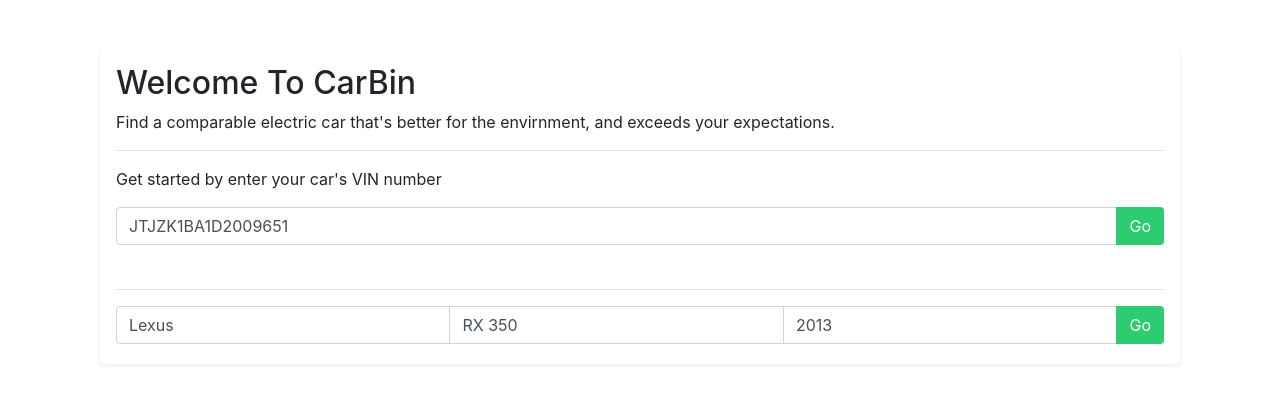
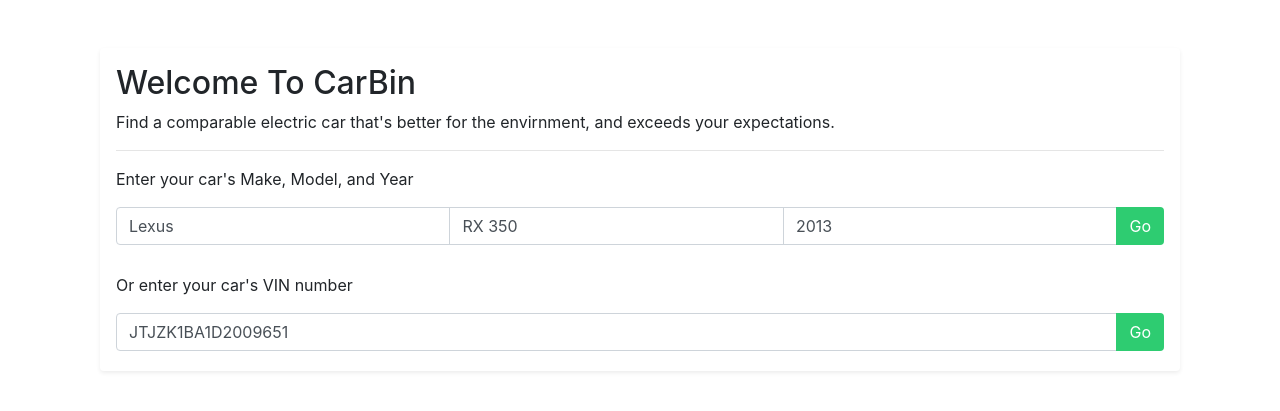
Before and after one commit to JosephShepin/CarBin, a Flask app: page / in a window 1280 px wide. Shown: the part 62-473 px from the top of the page. Run offline with Flask 2, Linux system fonts and the light colour scheme; some libraries are stand-ins or nearby versions.

Commit message:
html tweaks2

```diff
--- a/templates/collect.html
+++ b/templates/collect.html
@@ -6,22 +6,22 @@
             <h2>Welcome To CarBin</h2>
             <p>Find a comparable electric car that's better for the envirnment, and exceeds your expectations.</p>
            	<hr>
-            <p>Get started by enter your car's VIN number</p>
+            <p>Enter your car's Make, Model, and Year</p>
 			<form method="GET" action="/results" style="margin-bottom:-12px">
 				<div class="input-group mb-3">
-					<input required name="vin" class="form-control" id="vin-input" style="display:inline-block" value="JTJZK1BA1D2009651" placeholder="Car's Vin Number" />
+					<input required name="make" class="form-control" id="make-input" style="display:inline-block" value="Lexus" placeholder="Car's Make" />
+					<input required name="model" class="form-control" id="model-input" style="display:inline-block" value="RX 350" placeholder="Car's Model" />
+					<input required name="year" class="form-control" id="year-input" style="display:inline-block" value="2013" placeholder="Car's Year" />
 					<div class="input-group-append">
 						<input style="display:inline-block; background-color: #2ECC71; color: white;" value="Go" type="submit" class="btn"></input>
 					</div>
 				</div>
 			</form>
 			<br>
-			<hr>
+            <p>Or enter your car's VIN number</p>
 			<form method="GET" action="/results" style="margin-bottom:-12px">
 				<div class="input-group mb-3">
-					<input required name="make" class="form-control" id="make-input" style="display:inline-block" value="Lexus" placeholder="Car's Make" />
-					<input required name="model" class="form-control" id="model-input" style="display:inline-block" value="RX 350" placeholder="Car's Model" />
-					<input required name="year" class="form-control" id="year-input" style="display:inline-block" value="2013" placeholder="Car's Year" />
+					<input required name="vin" class="form-control" id="vin-input" style="display:inline-block" value="JTJZK1BA1D2009651" placeholder="Car's Vin Number" />
 					<div class="input-group-append">
 						<input style="display:inline-block; background-color: #2ECC71; color: white;" value="Go" type="submit" class="btn"></input>
 					</div>
```
